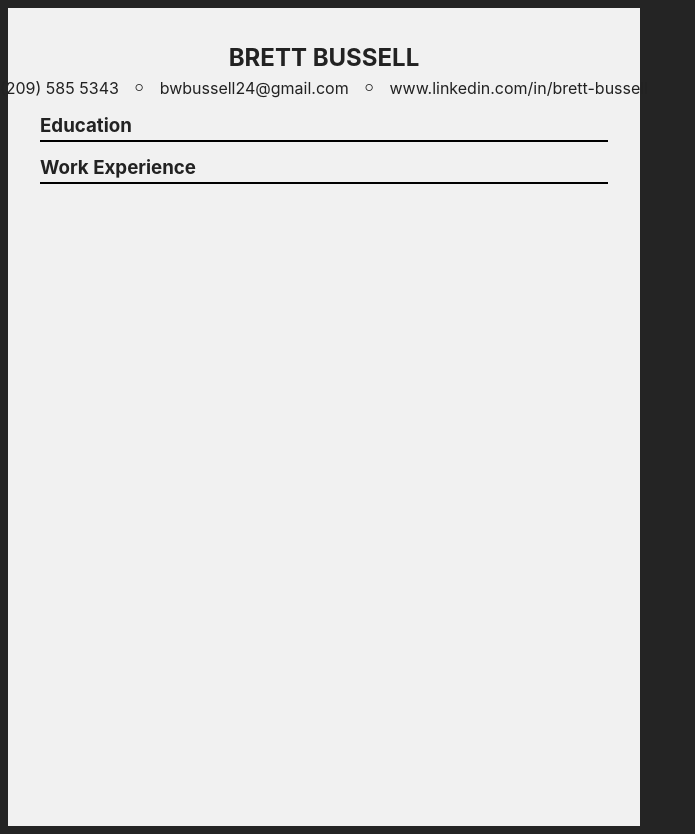
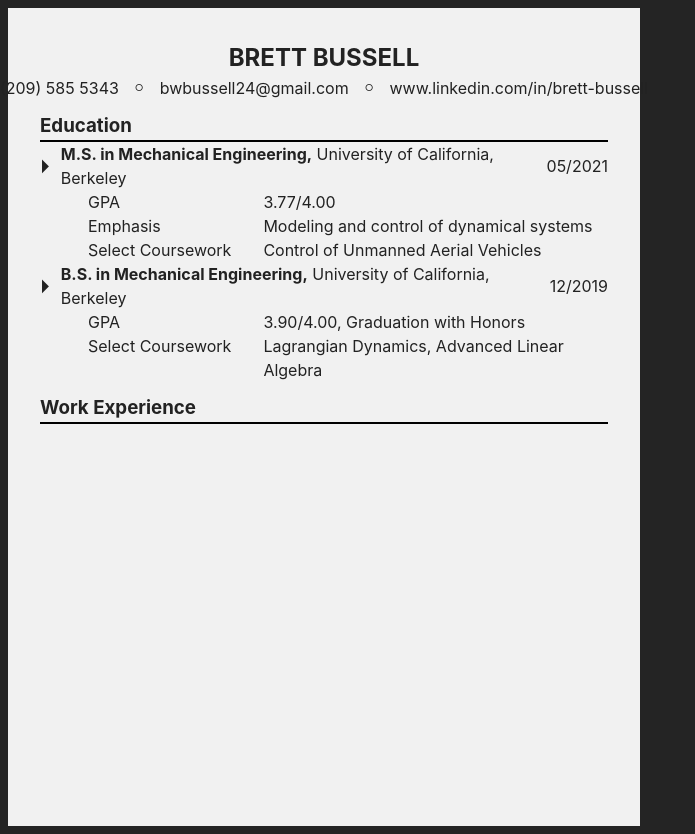
Before and after one commit to sourdoughbredd/resume-builder, a React (Vite) app: page / in a window 1280 px wide. Shown: the whole page, without its empty margins (0-695 px from the left). Built offline with nearby package versions, Linux system fonts and the light colour scheme.

Commit message:
Add some Education components to resume preview

```diff
--- a/src/components/Resume.jsx
+++ b/src/components/Resume.jsx
@@ -1,6 +1,7 @@
 import "../styles/Resume.css";
 import Header from "./Header";
 import Section from "./Section";
+import Education from "./Education";
 
 export default function Resume() {
   return (
@@ -11,7 +12,38 @@ export default function Resume() {
         email="bwbussell24@gmail.com"
         website="www.linkedin.com/in/brett-bussell"
       ></Header>
-      <Section name="Education"></Section>
+      <Section name="Education">
+        <Education
+          degree="M.S. in Mechanical Engineering"
+          school="University of California, Berkeley"
+          date="05/2021"
+          details={[
+            { title: "GPA", description: "3.77/4.00" },
+            {
+              title: "Emphasis",
+              description: "Modeling and control of dynamical systems",
+            },
+            {
+              title: "Select Coursework",
+              description: "Control of Unmanned Aerial Vehicles",
+            },
+          ]}
+        ></Education>
+        <Education
+          degree="B.S. in Mechanical Engineering"
+          school="University of California, Berkeley"
+          date="12/2019"
+          details={[
+            { title: "GPA", description: "3.90/4.00, Graduation with Honors" },
+            {
+              title: "Select Coursework",
+              description: "Lagrangian Dynamics, Advanced Linear Algebra",
+            },
+          ]}
+          gpa="3.90/4.00, Graduation with Honors"
+          courses="Lagrangian Dynamics, Advanced Linear Algebra"
+        ></Education>
+      </Section>
       <Section name="Work Experience"></Section>
     </div>
   );
```
